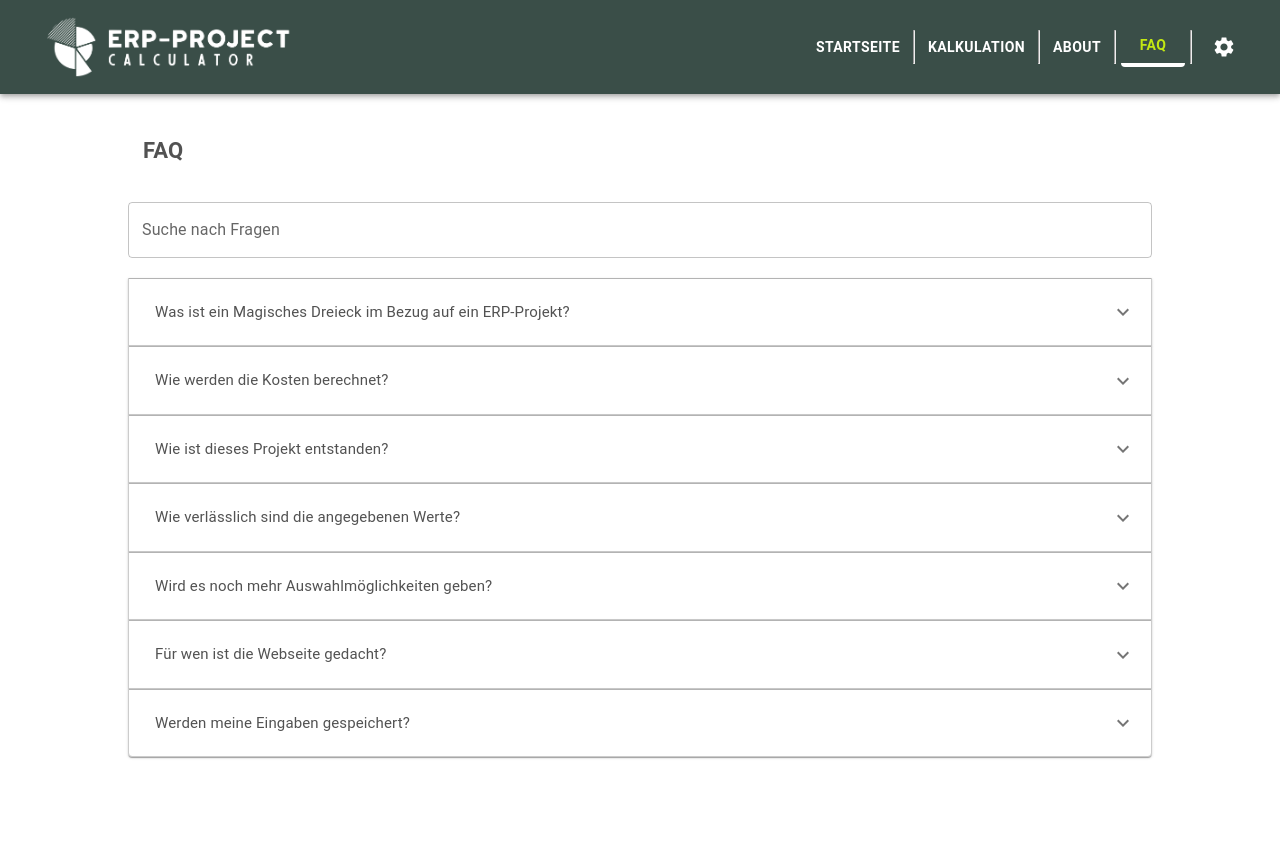
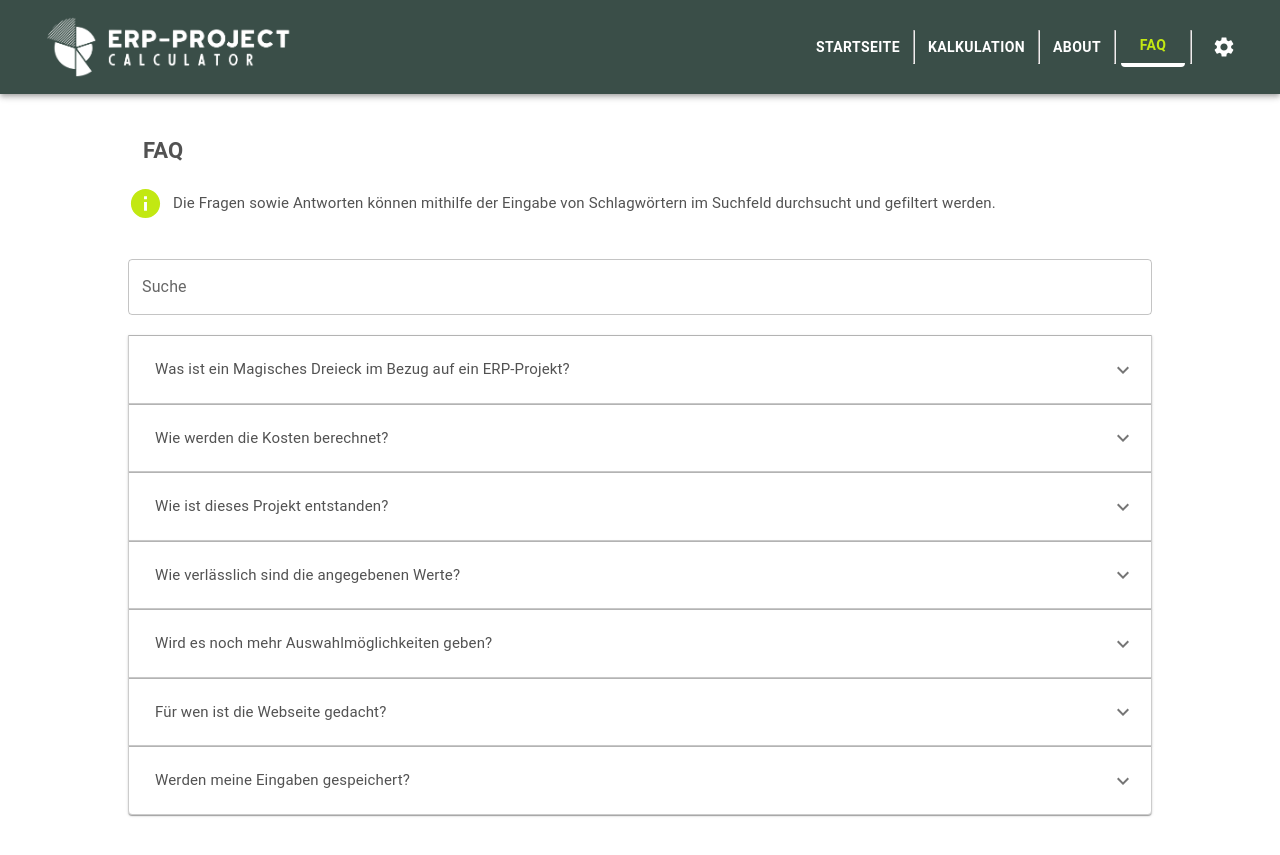
Before and after one commit to Baumarkttapete/erp, a React (Create React App) app: page /faq in a window 1280 px wide. Before the commit the page ends 800 px from the top, so only its background shows below. Built offline with nearby package versions, Linux system fonts and the light colour scheme.

Commit message:
undated faq searchbar

```diff
--- a/src/locales/localeData.tsx
+++ b/src/locales/localeData.tsx
@@ -191,6 +191,10 @@ const localeData = {
     dialog_dataloss_text:
       "Beim verlassen des Kalkulators gehen die Eingaben verloren. Möchtest du dennoch fortfahren?",
 
+    faq_infotext:
+      "Die Fragen sowie Antworten können mithilfe der Eingabe von Schlagwörtern im Suchfeld durchsucht und gefiltert werden.",
+    faq_search: "Suche",
+
     faq_question1:
       "Was ist ein Magisches Dreieck im Bezug auf ein ERP-Projekt?",
     faq_answer1:
--- a/src/pages/Faq.tsx
+++ b/src/pages/Faq.tsx
@@ -3,9 +3,13 @@ import CustomTitle from "../ui/CustomTitle";
 import { useState } from "react";
 import { useIntl } from "react-intl";
 import FaqItem from "../ui/Faq/FaqItem";
+import InfoIcon from "@mui/icons-material/Info";
+import CostumText from "../ui/CostumText";
+import { useTheme } from "../theme/ThemeProvider";
 
 const Faq: React.FC<{}> = () => {
   const intl = useIntl();
+  const { theme } = useTheme();
   const [searchTerm, setSearchTerm] = useState("");
 
   const faqData = [
@@ -60,8 +64,22 @@ const Faq: React.FC<{}> = () => {
   return (
     <Box sx={{ margin: "40px auto", width: "80%" }}>
       <CustomTitle>{intl.formatMessage({ id: "faq" })}</CustomTitle>
+      <Box
+        sx={{
+          display: "flex",
+          flexDirection: "row",
+          margin: "15px 0",
+        }}
+      >
+        <InfoIcon
+          sx={{ color: theme.secondary, margin: "auto 0" }}
+          fontSize="large"
+        />
+        <CostumText>{intl.formatMessage({ id: "faq_infotext" })}</CostumText>
+      </Box>
+
       <TextField
-        label="Suche nach Fragen"
+        label={intl.formatMessage({ id: "faq_search" })}
         variant="outlined"
         fullWidth
         value={searchTerm}
```
